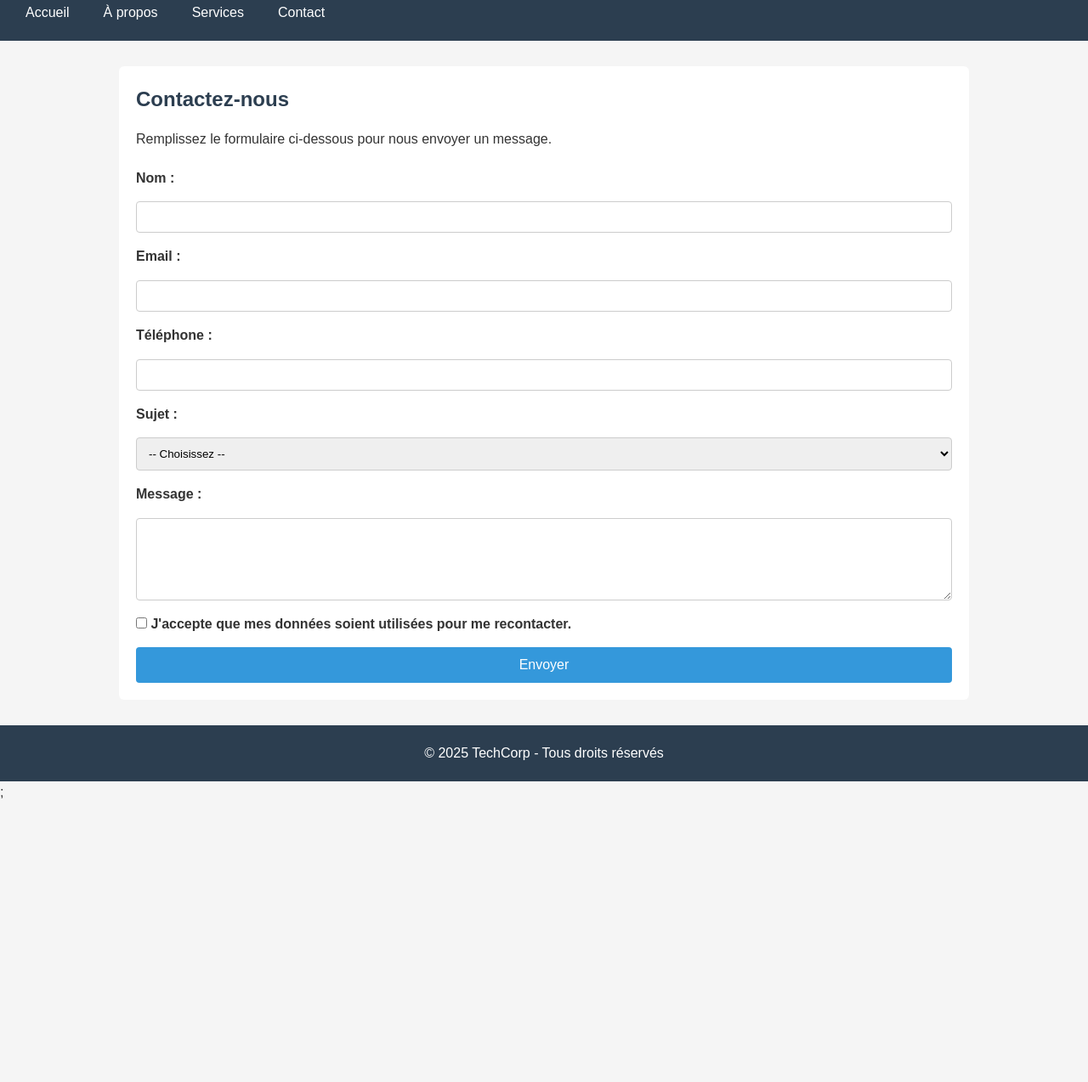
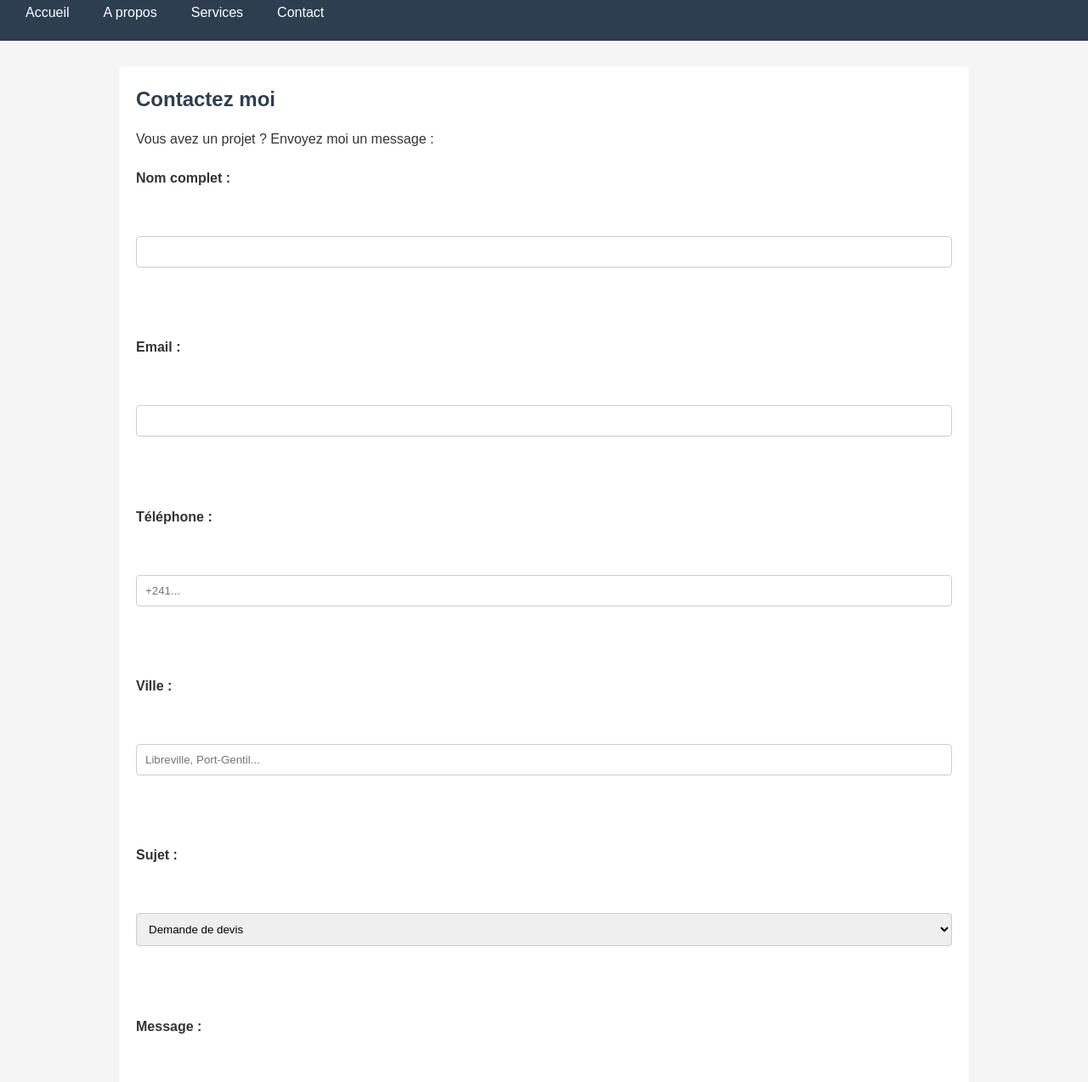
Before and after one commit to ibaguinojosue8-debug/TP02-Entreprise-IBAGUINO, a plain HTML site: page contact.html in a window 1280 px wide. Shown: the part 79-1353 px from the top of the page at 85% size. Before the commit the page ends 1025 px from the top, so only its background shows below. Drawn offline with Linux system fonts and the light colour scheme.

Commit message:
Update contact.html

```diff
--- a/contact.html
+++ b/contact.html
@@ -2,18 +2,17 @@
 <html lang="fr">
 <head>
 <meta charset="UTF-8">
-    <meta name="viewport" content="width=device-width, initial-scale=1.0">
-    <title>Contact - TechCorp</title>
+<title>Contact - GabTech</title>
 <link rel="stylesheet" href="style.css">
 </head>
 <body>
 
 <header>
-        <h1>TechCorp</h1>
-        <nav aria-label="Menu principal">
+<h1>GabTech</h1>
+<nav>
 <ul>
 <li><a href="index.html">Accueil</a></li>
-                <li><a href="about.html">À propos</a></li>
+<li><a href="about.html">A propos</a></li>
 <li><a href="services.html">Services</a></li>
 <li><a href="contact.html">Contact</a></li>
 </ul>
@@ -21,42 +20,49 @@
 </header>
 
 <main>
-        <h2>Contactez-nous</h2>
-        <p>Remplissez le formulaire ci-dessous pour nous envoyer un message.</p>
+<h2>Contactez moi</h2>
+<p>Vous avez un projet ? Envoyez moi un message :</p>
 
-        <form action="#" method="post">
-            <label for="nom">Nom :</label>
-            <input type="text" id="nom" name="nom" required>
+<form>
+<label for="nom">Nom complet :</label><br>
+<input type="text" id="nom" name="nom" required><br><br>
 
-            <label for="email">Email :</label>
-            <input type="email" id="email" name="email" required>
+<label for="mail">Email :</label><br>
+<input type="email" id="mail" name="mail" required><br><br>
 
-            <label for="tel">Téléphone :</label>
-            <input type="tel" id="tel" name="tel">
+<label for="tel">Téléphone :</label><br>
+<input type="tel" id="tel" name="tel" placeholder="+241..."><br><br>
 
-            <label for="sujet">Sujet :</label>
-            <select id="sujet" name="sujet" required>
-                <option value="">-- Choisissez --</option>
-                <option value="devis">Demande de devis</option>
-                <option value="info">Demande d'information</option>
-                <option value="autre">Autre</option>
-            </select>
+<label for="ville">Ville :</label><br>
+<input type="text" id="ville" name="ville" placeholder="Libreville, Port-Gentil..."><br><br>
 
-            <label for="message">Message :</label>
-            <textarea id="message" name="message" rows="5" required></textarea>
+<label for="sujet">Sujet :</label><br>
+<select id="sujet" name="sujet">
+<option>Demande de devis</option>
+<option>Information</option>
+<option>Formation</option>
+<option>Autre</option>
+</select><br><br>
 
-            <label>
-                <input type="checkbox" name="accept" required>
-                J'accepte que mes données soient utilisées pour me recontacter.
-            </label>
+<label for="msg">Message :</label><br>
+<textarea id="msg" name="msg" rows="5" cols="30"></textarea><br><br>
+
+<input type="checkbox" id="ok" name="ok" required>
+<label for="ok">J'accepte d'être recontacté</label><br><br>
 
 <button type="submit">Envoyer</button>
 </form>
+
+<p>Vous pouvez aussi me joindre directement :</p>
+<p>Email : contact@gabtech.ga</p>
+<p>Téléphone : +241 XX XX XX XX</p>
+<p>Adresse : Libreville, Gabon</p>
+
 </main>
 
 <footer>
-        <p>&copy; 2025 TechCorp - Tous droits réservés</p>
+<p>GabTech - Libreville, Gabon - 2025</p>
 </footer>
 
 </body>
-</html>;
+</html>
```
Lines whose indentation alone changed are shown as unchanged.
